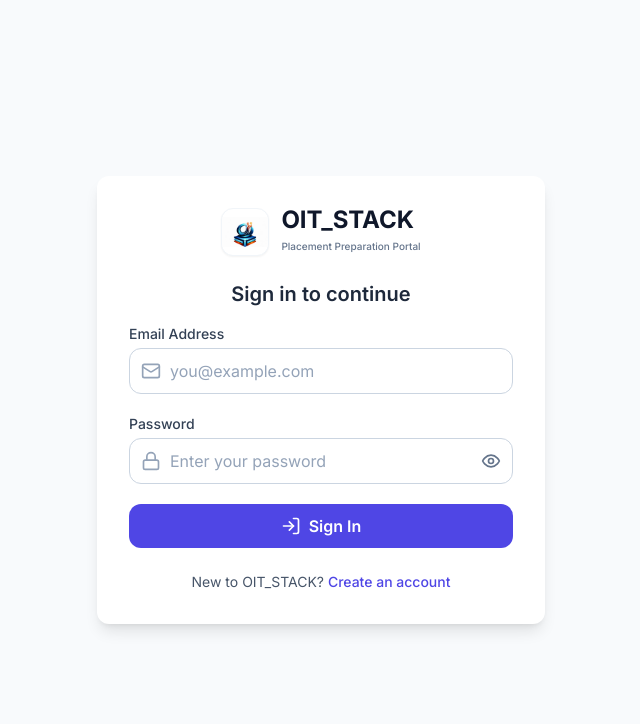
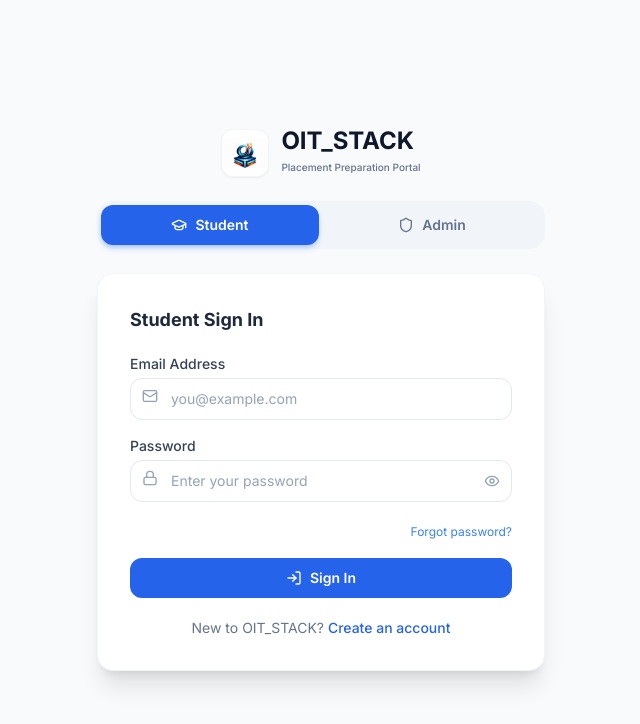
Before and after one commit to PRATAPSANAP1/CorporateTraining, a React (Vite) app in the folder client/: page /login in a window 1280 px wide. Shown: the top 724 px of the page, without its empty margins (319-959 px from the left). Built offline with nearby package versions, Linux system fonts and the light colour scheme; no server answers.

Commit message:
feat: UI/UX redesign - role login toggle, premium StatsCard, Card, CORS fix, dark mode persistence, glass-card CSS

```diff
--- a/client/src/components/common/StatsCard.jsx
+++ b/client/src/components/common/StatsCard.jsx
@@ -3,84 +3,74 @@
 
 const colorMap = {
   indigo: {
-    bg: 'from-indigo-500 to-indigo-600',
-    glow: 'shadow-indigo-500/20',
-    badge: 'bg-indigo-50 dark:bg-indigo-500/10 text-indigo-600 dark:text-indigo-400',
-    border: 'hover:border-indigo-500/30',
-  },
-  blue: {
-    bg: 'from-blue-500 to-blue-600',
-    glow: 'shadow-blue-500/20',
-    badge: 'bg-blue-50 dark:bg-blue-500/10 text-blue-600 dark:text-blue-400',
-    border: 'hover:border-blue-500/30',
+    bg: 'bg-indigo-50 dark:bg-indigo-500/10',
+    icon: 'text-indigo-600 dark:text-indigo-400',
+    ring: 'ring-indigo-500/20',
+    gradient: 'from-indigo-500 to-indigo-600',
   },
   purple: {
-    bg: 'from-purple-500 to-violet-600',
-    glow: 'shadow-purple-500/20',
-    badge: 'bg-purple-50 dark:bg-purple-500/10 text-purple-600 dark:text-purple-400',
-    border: 'hover:border-purple-500/30',
+    bg: 'bg-purple-50 dark:bg-purple-500/10',
+    icon: 'text-purple-600 dark:text-purple-400',
+    ring: 'ring-purple-500/20',
+    gradient: 'from-purple-500 to-purple-600',
   },
   emerald: {
-    bg: 'from-emerald-500 to-teal-600',
-    glow: 'shadow-emerald-500/20',
-    badge: 'bg-emerald-50 dark:bg-emerald-500/10 text-emerald-600 dark:text-emerald-400',
-    border: 'hover:border-emerald-500/30',
+    bg: 'bg-emerald-50 dark:bg-emerald-500/10',
+    icon: 'text-emerald-600 dark:text-emerald-400',
+    ring: 'ring-emerald-500/20',
+    gradient: 'from-emerald-500 to-emerald-600',
   },
   amber: {
-    bg: 'from-amber-500 to-orange-500',
-    glow: 'shadow-amber-500/20',
-    badge: 'bg-amber-50 dark:bg-amber-500/10 text-amber-600 dark:text-amber-400',
-    border: 'hover:border-amber-500/30',
+    bg: 'bg-amber-50 dark:bg-amber-500/10',
+    icon: 'text-amber-600 dark:text-amber-400',
+    ring: 'ring-amber-500/20',
+    gradient: 'from-amber-500 to-amber-600',
   },
   rose: {
-    bg: 'from-rose-500 to-red-600',
-    glow: 'shadow-rose-500/20',
-    badge: 'bg-rose-50 dark:bg-rose-500/10 text-rose-600 dark:text-rose-400',
-    border: 'hover:border-rose-500/30',
+    bg: 'bg-rose-50 dark:bg-rose-500/10',
+    icon: 'text-rose-600 dark:text-rose-400',
+    ring: 'ring-rose-500/20',
+    gradient: 'from-rose-500 to-rose-600',
   },
   cyan: {
-    bg: 'from-cyan-500 to-sky-600',
-    glow: 'shadow-cyan-500/20',
-    badge: 'bg-cyan-50 dark:bg-cyan-500/10 text-cyan-600 dark:text-cyan-400',
-    border: 'hover:border-cyan-500/30',
+    bg: 'bg-cyan-50 dark:bg-cyan-500/10',
+    icon: 'text-cyan-600 dark:text-cyan-400',
+    ring: 'ring-cyan-500/20',
+    gradient: 'from-cyan-500 to-cyan-600',
   },
 };
 
-const StatsCard = ({ title, value, icon: Icon, color = 'indigo', trend, trendLabel, subtitle }) => {
+const StatsCard = ({ title, value, icon: Icon, color = 'indigo', trend, trendLabel }) => {
   const c = colorMap[color] || colorMap.indigo;
 
   return (
-    <div className={`relative bg-white dark:bg-slate-900 rounded-2xl border border-slate-100 dark:border-slate-800/80 p-5 transition-all duration-300 hover:-translate-y-1 hover:shadow-xl ${c.glow} ${c.border} group overflow-hidden`}>
-      {/* Subtle background gradient blob */}
-      <div className={`absolute -top-6 -right-6 w-24 h-24 rounded-full bg-gradient-to-br ${c.bg} opacity-5 group-hover:opacity-10 transition-opacity duration-300`} />
-
-      <div className="flex items-start justify-between relative">
-        <div className="flex-1 min-w-0">
-          <p className="text-xs font-semibold text-slate-400 dark:text-slate-500 uppercase tracking-wider mb-2">{title}</p>
-          <h3 className="text-3xl font-black text-slate-900 dark:text-white tracking-tight leading-none">
+    <div className="glass-card p-6 hover:shadow-xl transition-all duration-300 group">
+      <div className="flex items-start justify-between">
+        <div className="flex-1">
+          <p className="text-sm font-medium text-gray-500 dark:text-gray-400 mb-1">{title}</p>
+          <h3 className="text-3xl font-bold text-gray-900 dark:text-white tracking-tight">
             {value}
           </h3>
-          {subtitle && (
-            <p className="text-xs text-slate-400 mt-1.5">{subtitle}</p>
-          )}
           {trend !== undefined && (
-            <div className="flex items-center gap-1.5 mt-2.5">
-              <span className={`inline-flex items-center gap-1 px-2 py-0.5 rounded-full text-xs font-bold ${
-                trend > 0
-                  ? 'bg-emerald-50 dark:bg-emerald-500/10 text-emerald-600 dark:text-emerald-400'
-                  : trend < 0
-                  ? 'bg-rose-50 dark:bg-rose-500/10 text-rose-600 dark:text-rose-400'
-                  : 'bg-slate-100 dark:bg-slate-800 text-slate-500'
-              }`}>
-                {trend > 0 ? <TrendingUp className="w-3 h-3" /> : trend < 0 ? <TrendingDown className="w-3 h-3" /> : <Minus className="w-3 h-3" />}
+            <div className="flex items-center gap-1.5 mt-2">
+              {trend > 0 ? (
+                <TrendingUp className="w-4 h-4 text-emerald-500" />
+              ) : trend < 0 ? (
+                <TrendingDown className="w-4 h-4 text-rose-500" />
+              ) : (
+                <Minus className="w-4 h-4 text-gray-400" />
+              )}
+              <span className={`text-sm font-semibold ${trend > 0 ? 'text-emerald-500' : trend < 0 ? 'text-rose-500' : 'text-gray-400'}`}>
                 {Math.abs(trend)}%
               </span>
-              {trendLabel && <span className="text-xs text-slate-400">{trendLabel}</span>}
+              {trendLabel && (
+                <span className="text-xs text-gray-400 dark:text-gray-500">{trendLabel}</span>
+              )}
             </div>
           )}
         </div>
-        <div className={`w-12 h-12 rounded-2xl bg-gradient-to-br ${c.bg} flex items-center justify-center shadow-lg ${c.glow} group-hover:scale-110 transition-transform duration-300 shrink-0`}>
-          {Icon && <Icon className="w-5 h-5 text-white" />}
+        <div className={`p-3 rounded-2xl ${c.bg} ring-1 ${c.ring} group-hover:scale-110 transition-transform duration-300`}>
+          {Icon && <Icon className={`w-6 h-6 ${c.icon}`} />}
         </div>
       </div>
     </div>
--- a/client/src/index.css
+++ b/client/src/index.css
@@ -75,12 +75,6 @@
 }
 
 @layer components {
-  .glass-card {
-    @apply bg-white dark:bg-slate-900 rounded-2xl border border-slate-100 dark:border-slate-800/80;
-    @apply shadow-sm hover:shadow-lg hover:shadow-slate-200/60 dark:hover:shadow-slate-900/60;
-    @apply transition-all duration-300;
-  }
-
   .glass {
     background: var(--glass-bg);
     backdrop-filter: blur(16px);
--- a/client/src/pages/auth/Login.jsx
+++ b/client/src/pages/auth/Login.jsx
@@ -1,7 +1,7 @@
 import React, { useState, useEffect, useRef } from 'react';
 import { Link, useNavigate } from 'react-router-dom';
 import { useDispatch, useSelector } from 'react-redux';
-import { Mail, Lock, Eye, EyeOff, LogIn } from 'lucide-react';
+import { Mail, Lock, Eye, EyeOff, LogIn, GraduationCap, Shield } from 'lucide-react';
 import toast from 'react-hot-toast';
 import { login } from '../../store/slices/authSlice';
 
@@ -11,29 +11,27 @@
   const dispatch = useDispatch();
   const { isAuthenticated } = useSelector(state => state.auth || {});
 
-    const [formData, setFormData] = useState({
-  email: '',
-  password: ''
-});
+  const [role, setRole] = useState('student'); // 'student' | 'admin'
+  const [formData, setFormData] = useState({ email: '', password: '' });
   const [showPassword, setShowPassword] = useState(false);
   const [loading, setLoading] = useState(false);
   const [errors, setErrors] = useState({});
 
   useEffect(() => {
-    if (isAuthenticated) {
-      navigate('/dashboard');
-    }
+    if (isAuthenticated) navigate('/dashboard');
   }, [isAuthenticated, navigate]);
 
+  // Clear form when switching roles
+  const handleRoleSwitch = (newRole) => {
+    setRole(newRole);
+    setFormData({ email: '', password: '' });
+    setErrors({});
+  };
+
   const handleChange = e => {
-    const { name, value, type, checked } = e.target;
-    setFormData(prev => ({
-      ...prev,
-      [name]: type === 'checkbox' ? checked : value,
-    }));
-    if (errors[name]) {
-      setErrors(prev => ({ ...prev, [name]: '' }));
-    }
+    const { name, value } = e.target;
+    setFormData(prev => ({ ...prev, [name]: value }));
+    if (errors[name]) setErrors(prev => ({ ...prev, [name]: '' }));
   };
 
   const validate = () => {
@@ -57,19 +55,40 @@
     if (!validate()) return;
     setLoading(true);
     try {
-      await dispatch(login({ email: formData.email, password: formData.password })).unwrap();
-      toast.success('Welcome back!');
+      const result = await dispatch(login({ email: formData.email, password: formData.password })).unwrap();
+      // Validate role matches
+      if (role === 'admin' && result?.user?.role !== 'admin') {
+        toast.error('Access denied. This account is not an admin.');
+        return;
+      }
+      if (role === 'student' && result?.user?.role === 'admin') {
+        toast.error('Please use the Admin login tab.');
+        return;
+      }
+      toast.success(`Welcome back, ${result?.user?.name?.split(' ')[0] || 'User'}!`);
     } catch (err) {
-      const message = err?.message || err || 'Login failed. Please try again.';
-      toast.error(message);
+      toast.error(err?.message || err || 'Login failed. Please try again.');
     } finally {
       setLoading(false);
     }
   };
 
+  const isAdmin = role === 'admin';
+
+  const activeTab = isAdmin
+    ? 'bg-indigo-600 text-white shadow-md shadow-indigo-500/30'
+    : 'bg-blue-600 text-white shadow-md shadow-blue-500/30';
+
+  const btnClass = isAdmin
+    ? 'bg-indigo-600 hover:bg-indigo-700 focus:ring-indigo-500'
+    : 'bg-blue-600 hover:bg-blue-700 focus:ring-blue-500';
+
+  const ringClass = isAdmin ? 'focus:ring-indigo-500' : 'focus:ring-blue-500';
+
   return (
     <div className="min-h-screen flex items-center justify-center bg-slate-50 dark:bg-slate-950 p-4">
-      <div className="w-full max-w-md bg-white dark:bg-slate-800 rounded-xl shadow-lg p-8">
+      <div className="w-full max-w-md">
+        {/* Logo */}
         <div className="flex items-center gap-3 justify-center mb-6">
           <img src="/logo.jpg" alt="OIT_STACK Logo" className="w-12 h-12 object-contain rounded-xl bg-white border border-slate-100 dark:border-slate-700 shadow-sm" />
           <div>
@@ -77,35 +96,76 @@
             <span className="text-[10px] text-slate-500 font-medium">Placement Preparation Portal</span>
           </div>
         </div>
-        <h2 className="text-center text-xl font-semibold text-slate-800 dark:text-slate-200 mb-4">Sign in to continue</h2>
-        <form onSubmit={handleSubmit} className="space-y-5">
+
+        {/* Role Toggle */}
+        <div className="flex bg-slate-100 dark:bg-slate-800 rounded-2xl p-1 mb-6 gap-1">
+          <button
+            type="button"
+            onClick={() => handleRoleSwitch('student')}
+            className={`flex-1 flex items-center justify-center gap-2 py-2.5 rounded-xl text-sm font-semibold transition-all duration-200 ${
+              !isAdmin ? activeTab : 'text-slate-500 dark:text-slate-400 hover:text-slate-700 dark:hover:text-slate-200'
+            }`}
+          >
+            <GraduationCap className="w-4 h-4" />
+            Student
+          </button>
+          <button
+            type="button"
+            onClick={() => handleRoleSwitch('admin')}
+            className={`flex-1 flex items-center justify-center gap-2 py-2.5 rounded-xl text-sm font-semibold transition-all duration-200 ${
+              isAdmin ? activeTab : 'text-slate-500 dark:text-slate-400 hover:text-slate-700 dark:hover:text-slate-200'
+            }`}
+          >
+            <Shield className="w-4 h-4" />
+            Admin
+          </button>
+        </div>
+
+        {/* Card */}
+        <div className={`bg-white dark:bg-slate-900 rounded-2xl shadow-xl border transition-all duration-300 p-8 ${
+          isAdmin ? 'border-indigo-500/20 shadow-indigo-500/5' : 'border-slate-100 dark:border-slate-800'
+        }`}>
+          {/* Admin badge */}
+          {isAdmin && (
+            <div className="flex items-center gap-2 bg-indigo-50 dark:bg-indigo-500/10 border border-indigo-500/20 rounded-xl px-3 py-2 mb-5">
+              <Shield className="w-4 h-4 text-indigo-500 shrink-0" />
+              <p className="text-xs text-indigo-600 dark:text-indigo-400 font-medium">
+                Admin access only. Unauthorized login is prohibited.
+              </p>
+            </div>
+          )}
+
+          <h2 className="text-lg font-bold text-slate-800 dark:text-white mb-5">
+            {isAdmin ? 'Admin Sign In' : 'Student Sign In'}
+          </h2>
+
+          <form onSubmit={handleSubmit} className="space-y-4">
+            {/* Email */}
             <div>
-            <label htmlFor="email" className="block text-sm font-medium text-slate-700 dark:text-slate-300 mb-1">Email Address</label>
+              <label className="block text-sm font-medium text-slate-700 dark:text-slate-300 mb-1">Email Address</label>
               <div className="relative">
-              <div className="absolute inset-y-0 left-0 pl-3 flex items-center pointer-events-none">
-                <Mail className={`w-5 h-5 ${errors.email ? 'text-red-400' : 'text-slate-400'}`} />
-              </div>
+                <Mail className={`absolute left-3 top-2.5 w-4 h-4 pointer-events-none ${errors.email ? 'text-red-400' : 'text-slate-400'}`} />
                 <input
-                id="email"
                   name="email"
                   type="email"
                   autoComplete="email"
                   value={formData.email}
                   onChange={handleChange}
-                placeholder="you@example.com"
-                className={`w-full pl-10 pr-4 py-2.5 rounded-xl border bg-white dark:bg-slate-700 text-slate-900 dark:text-white placeholder-slate-400 focus:outline-none focus:ring-2 focus:ring-indigo-500 transition ${errors.email ? 'border-red-500' : 'border-slate-300'}`}
+                  placeholder={isAdmin ? 'admin@oitstack.com' : 'you@example.com'}
+                  className={`w-full pl-10 pr-4 py-2.5 rounded-xl border bg-white dark:bg-slate-800 text-slate-900 dark:text-white placeholder-slate-400 focus:outline-none focus:ring-2 transition text-sm ${
+                    errors.email ? 'border-red-500' : 'border-slate-200 dark:border-slate-700'
+                  } ${ringClass}`}
                 />
               </div>
-            {errors.email && <p className="mt-1 text-sm text-red-600">{errors.email}</p>}
+              {errors.email && <p className="mt-1 text-xs text-red-500">{errors.email}</p>}
             </div>
+
+            {/* Password */}
             <div>
-            <label htmlFor="password" className="block text-sm font-medium text-slate-700 dark:text-slate-300 mb-1">Password</label>
+              <label className="block text-sm font-medium text-slate-700 dark:text-slate-300 mb-1">Password</label>
               <div className="relative">
-              <div className="absolute inset-y-0 left-0 pl-3 flex items-center pointer-events-none">
-                <Lock className={`w-5 h-5 ${errors.password ? 'text-red-400' : 'text-slate-400'}`} />
-              </div>
+                <Lock className={`absolute left-3 top-2.5 w-4 h-4 pointer-events-none ${errors.password ? 'text-red-400' : 'text-slate-400'}`} />
                 <input
-                id="password"
                   name="password"
                   type={showPassword ? 'text' : 'password'}
                   autoComplete="current-password"
@@ -113,45 +173,55 @@
                   onChange={handleChange}
                   ref={passwordInputRef}
                   placeholder="Enter your password"
-                className={`w-full pl-10 pr-12 py-2.5 rounded-xl border bg-white dark:bg-slate-700 text-slate-900 dark:text-white placeholder-slate-400 focus:outline-none focus:ring-2 focus:ring-indigo-500 transition ${errors.password ? 'border-red-500' : 'border-slate-300'}`}
+                  className={`w-full pl-10 pr-12 py-2.5 rounded-xl border bg-white dark:bg-slate-800 text-slate-900 dark:text-white placeholder-slate-400 focus:outline-none focus:ring-2 transition text-sm ${
+                    errors.password ? 'border-red-500' : 'border-slate-200 dark:border-slate-700'
+                  } ${ringClass}`}
                 />
                 <button
                   type="button"
                   onMouseDown={e => e.preventDefault()}
-                onClick={() => {
-                  setShowPassword(!showPassword);
-                  setTimeout(() => {
-                    passwordInputRef.current?.focus();
-                  }, 0);
-                }}
-                className="absolute inset-y-0 right-0 pr-3 flex items-center text-slate-500 hover:text-slate-700"
+                  onClick={() => { setShowPassword(!showPassword); setTimeout(() => passwordInputRef.current?.focus(), 0); }}
+                  className="absolute inset-y-0 right-0 pr-3 flex items-center text-slate-400 hover:text-slate-600"
                 >
-                {showPassword ? <EyeOff className="w-5 h-5" /> : <Eye className="w-5 h-5" />}
+                  {showPassword ? <EyeOff className="w-4 h-4" /> : <Eye className="w-4 h-4" />}
                 </button>
               </div>
-            {errors.password && <p className="mt-1 text-sm text-red-600">{errors.password}</p>}
+              {errors.password && <p className="mt-1 text-xs text-red-500">{errors.password}</p>}
             </div>
 
+            {/* Forgot password */}
+            {!isAdmin && (
+              <div className="text-right">
+                <Link to="/forgot-password" className="text-xs text-blue-500 hover:underline">Forgot password?</Link>
+              </div>
+            )}
+
+            {/* Submit */}
             <button
               type="submit"
               disabled={loading}
-            className="w-full flex items-center justify-center gap-2 py-2.5 rounded-xl bg-indigo-600 hover:bg-indigo-700 text-white font-semibold disabled:opacity-50 disabled:cursor-not-allowed transition"
+              className={`w-full flex items-center justify-center gap-2 py-2.5 rounded-xl text-white font-semibold text-sm disabled:opacity-50 disabled:cursor-not-allowed transition-all duration-200 hover:-translate-y-0.5 focus:outline-none focus:ring-2 focus:ring-offset-2 ${btnClass}`}
             >
               {loading ? (
-              <svg className="animate-spin h-5 w-5 text-white" xmlns="http://www.w3.org/2000/svg" fill="none" viewBox="0 0 24 24">
+                <svg className="animate-spin h-4 w-4 text-white" xmlns="http://www.w3.org/2000/svg" fill="none" viewBox="0 0 24 24">
                   <circle className="opacity-25" cx="12" cy="12" r="10" stroke="currentColor" strokeWidth="4" />
                   <path className="opacity-75" fill="currentColor" d="M4 12a8 8 0 018-8V0C5.373 0 0 5.373 0 12h4zm2 5.291A7.962 7.962 0 014 12H0c0 3.042 1.135 5.824 3 7.938l3-2.647z" />
                 </svg>
               ) : (
                 <>
-                <LogIn className="w-5 h-5" /> Sign In
+                  {isAdmin ? <Shield className="w-4 h-4" /> : <LogIn className="w-4 h-4" />}
+                  {isAdmin ? 'Sign In as Admin' : 'Sign In'}
                 </>
               )}
             </button>
           </form>
-        <div className="mt-6 text-center text-sm">
-          <span className="text-slate-600">New to OIT_STACK? </span>
-          <Link to="/register" className="text-indigo-600 hover:underline font-medium">Create an account</Link>
+
+          {!isAdmin && (
+            <p className="mt-5 text-center text-sm text-slate-500">
+              New to OIT_STACK?{' '}
+              <Link to="/register" className="text-blue-600 hover:underline font-medium">Create an account</Link>
+            </p>
+          )}
         </div>
       </div>
     </div>
```
Also changed, not shown: client/src/components/common/Card.jsx (+7 -7 lines). Lines whose indentation alone changed are shown as unchanged.
